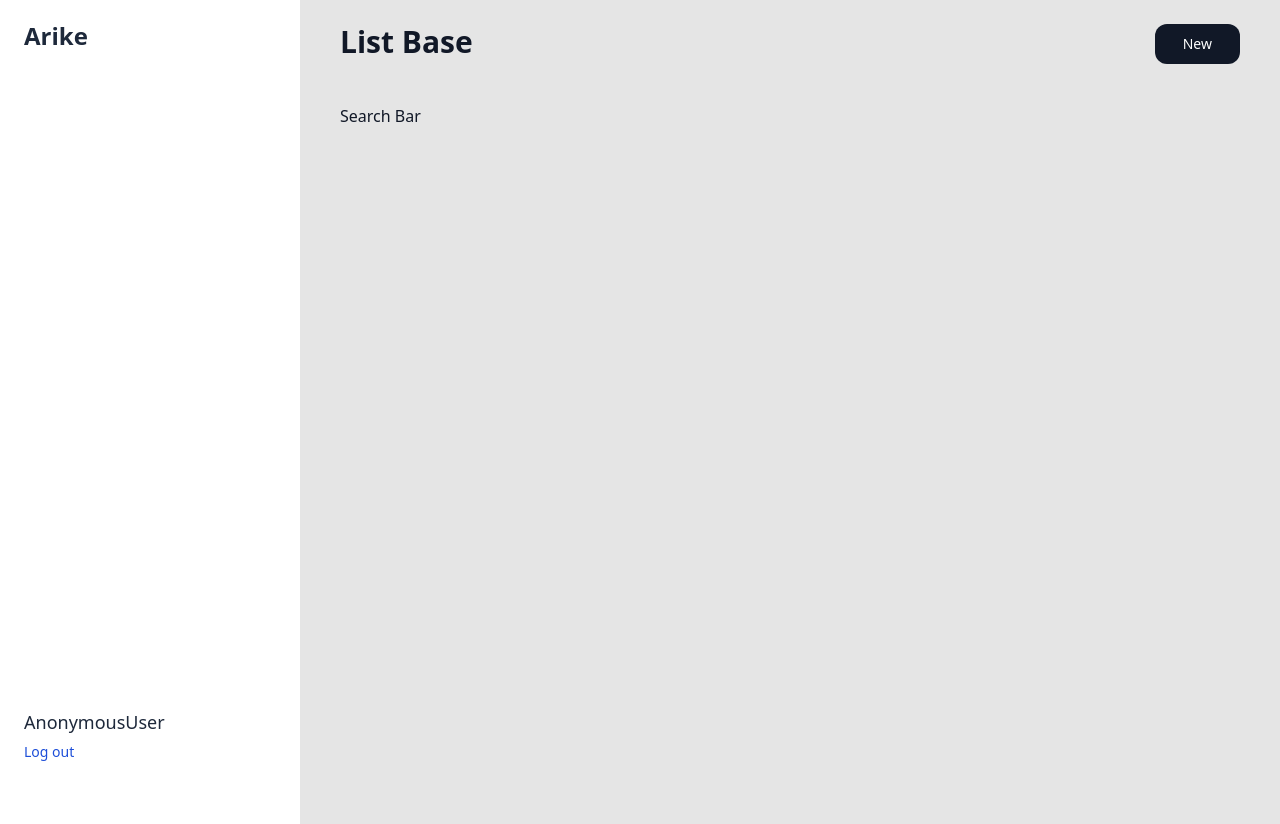
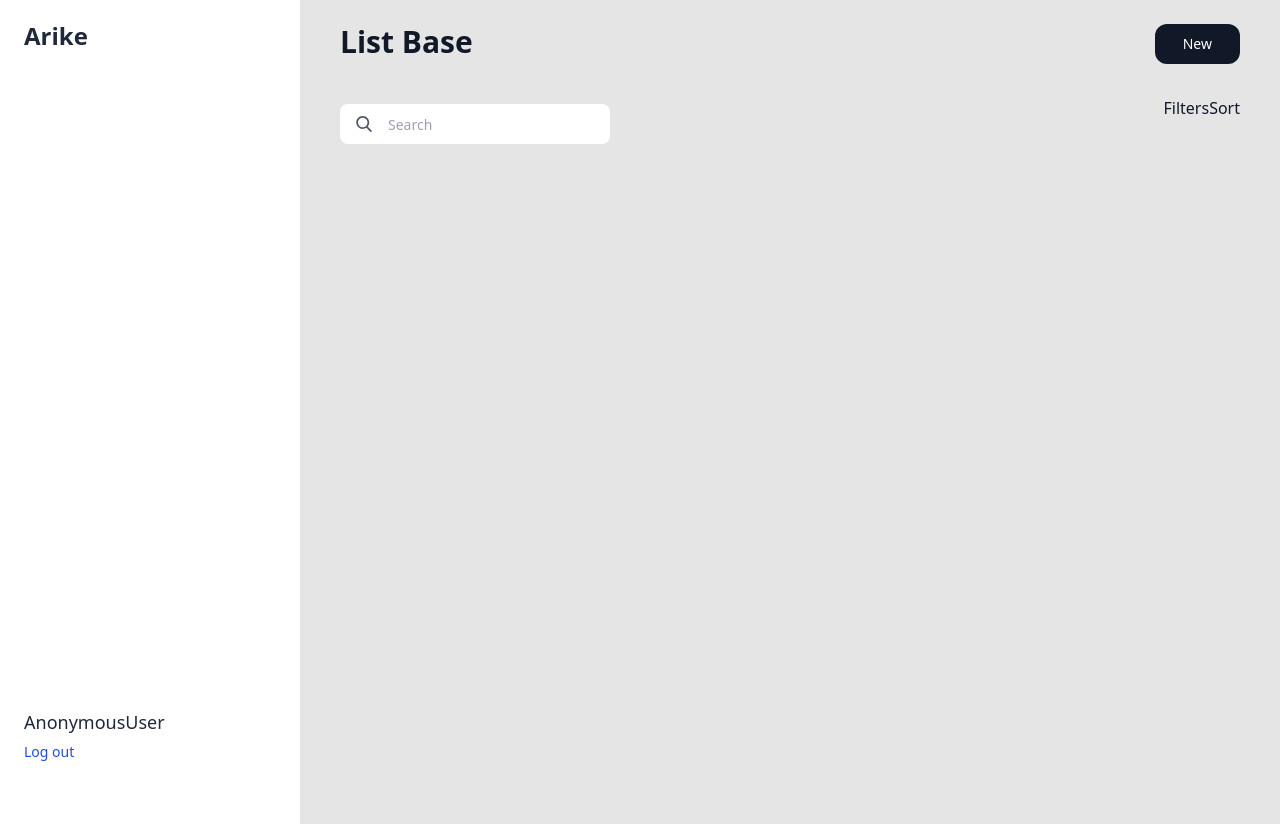
Before and after one commit to rithviknishad/arike, a Django app: template templates/dashboard/base_list.html in a window 1280 px wide. Run offline with Django 3.2, Linux system fonts and the light colour scheme; the template is opened without the code that fills it, so the values that code supplies are empty; some libraries are stand-ins or nearby versions.

Commit message:
updates base_list

```diff
--- a/templates/dashboard/base_list.html
+++ b/templates/dashboard/base_list.html
@@ -5,11 +5,14 @@
   <div class="flex flex-row">
     <div class="flex-none text-3xl font-bold">{% block head_title %}List Base{% endblock head_title %}</div>
     <div class="flex-1"></div>
-    <button onClick="location.href='create'" class="flex-none text-white bg-gray-900 hover:bg-gray-700 focus:ring-4 focus:ring-gray-300 font-medium rounded-xl text-sm px-7 py-2.5 text-center">New</button>
+    {% include 'generic/button.html' with label="New" onClick="location.href='create'" %}
   </div>
   {% block search_and_filter_section %}
-  <div class="py-10">
-    Search Bar
+  <div class="my-8 flex flex-row">
+    {% include 'generic/search_bar.html' %}
+    <div class="flex-1"></div>
+    <div>Filters</div>
+    <div>Sort</div>
   </div>
   {% endblock search_and_filter_section %}
   {% block list_content %}
```
